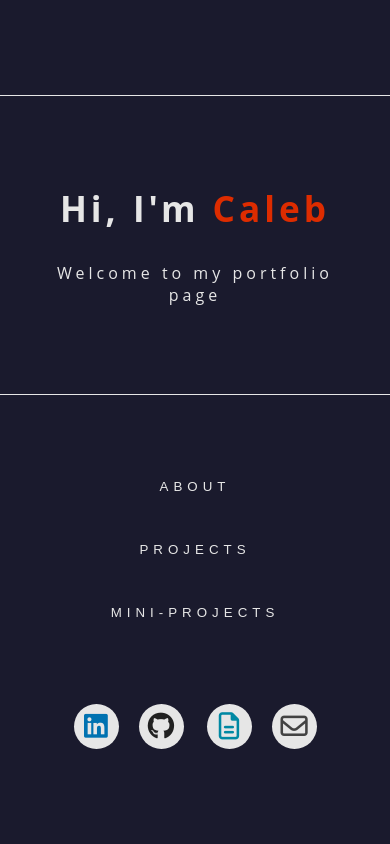
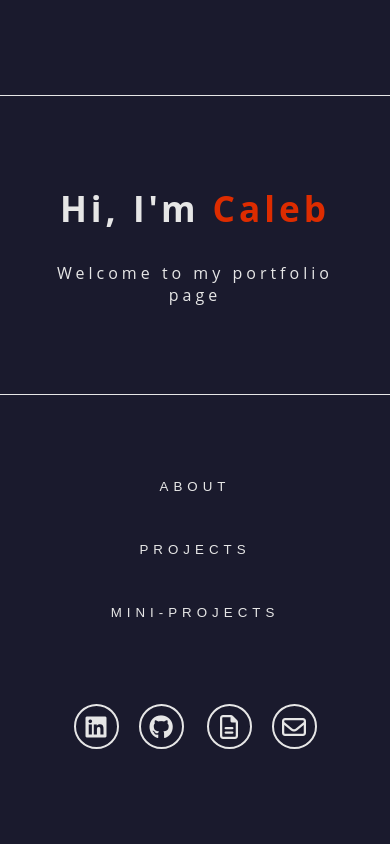
Before and after one commit to Swhag/old-portfolio, a React (Create React App) app: page / in a window 390 px wide. Shown: the top 844 px of the page. Built offline with nearby package versions, Linux system fonts and the light colour scheme; the HTML template or start-up script is replaced by a standard one.

Commit message:
styling update

```diff
--- a/src/styles/about.css
+++ b/src/styles/about.css
@@ -1,6 +1,6 @@
 .about-section {
   width: 100%;
-  margin-bottom: 220px;
+  margin-bottom: 120px;
 }
 
 /* -------------------------------- */
--- a/src/styles/hero.css
+++ b/src/styles/hero.css
@@ -122,13 +122,11 @@
 /* -------------------------------- */
 
 .mobile-icons {
-  color: var(--text-color);
   gap: 20px;
   display: none;
 }
 
 .mobile-icons i {
-  background-color: #424242;
   width: 45px;
   height: 45px;
 
@@ -136,28 +134,33 @@
   justify-content: center;
   align-items: center;
 
-  font-size: 1.7rem;
+  font-size: 1.5rem;
   border-radius: 50%;
+  border: 2px solid var(--text-color);
 }
 
 .mobile-icons .fa-linkedin {
-  background-color: var(--text-color);
-  color: #0072b1;
+  /* background-color: var(--text-color);
+  color: #0072b1; */
+  color: var(--text-color);
 }
 
 .mobile-icons .fa-github {
-  background-color: var(--text-color);
-  color: #212121;
+  /* background-color: var(--text-color);
+  color: #212121; */
+  color: var(--text-color);
 }
 
 .mobile-icons .fa-file-lines {
-  background-color: var(--text-color);
-  color: #0088a3;
+  /* background-color: var(--text-color);
+  color: #0088a3; */
+  color: var(--text-color);
 }
 
 .mobile-icons .fa-envelope {
-  background-color: var(--text-color);
-  color: #424242;
+  /* background-color: var(--text-color);
+  color: #424242; */
+  color: var(--text-color);
 }
 
 @media (max-width: 1024px) {
--- a/src/styles/projects.css
+++ b/src/styles/projects.css
@@ -184,6 +184,8 @@ i {
   }
 
   .project-description {
+    border-bottom: 1px solid var(--text-color);
+    padding-bottom: 20px;
     width: 100%;
     margin: 0px;
     display: flex;
```
